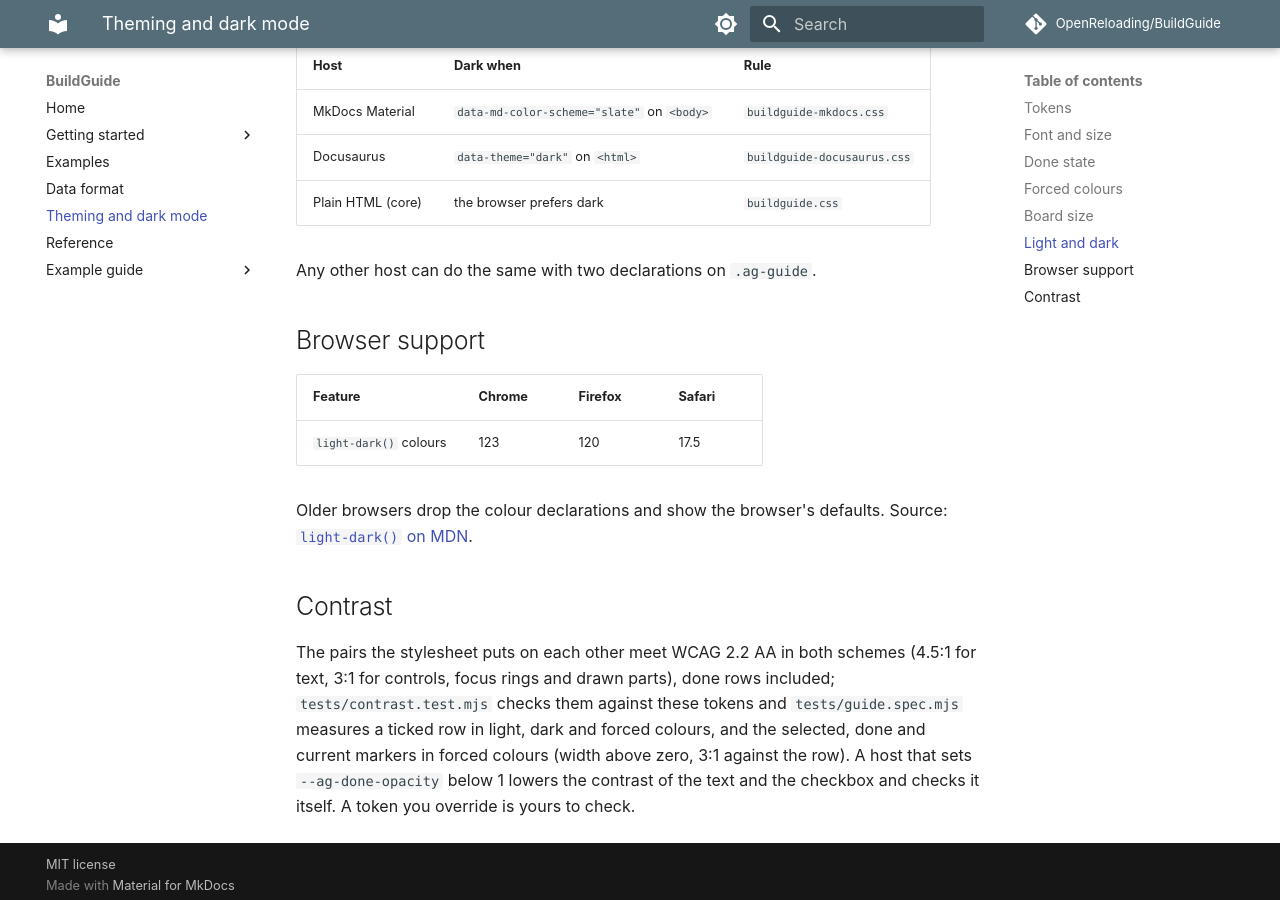
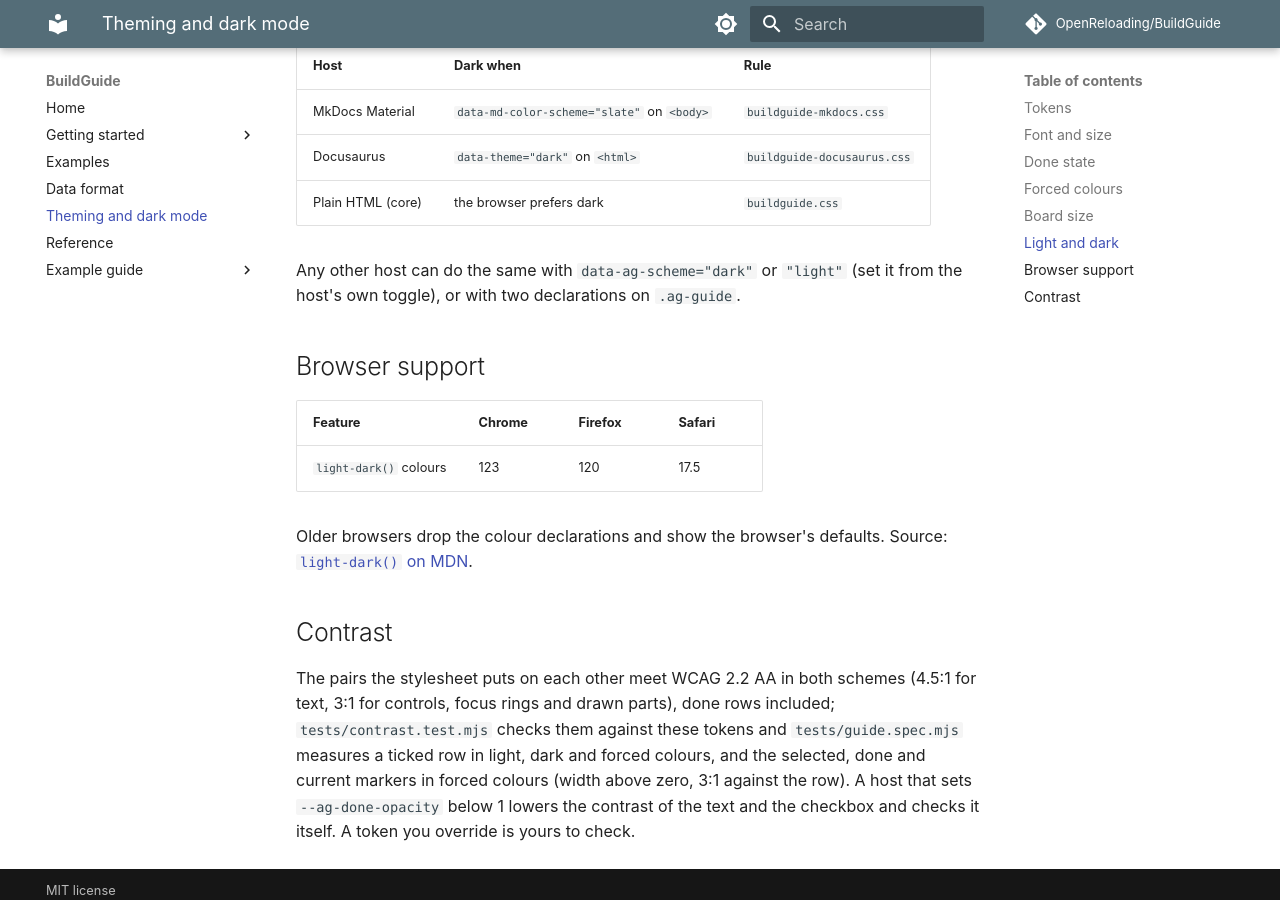
Before and after one commit to OpenReloading/BuildGuide, an MkDocs documentation site: the page built from docs/theming.md, in a window 1280 px wide and 900 px high, scrolled down 5064 px. Built offline with MkDocs 1.6.1 and Material for MkDocs 9.7.7, drawn with Linux system fonts in a browser that asks for light colours.

Commit message:
fix(core): own data-ag-scheme beats a light ancestor too
A component with data-ag-scheme="auto" inside a light ancestor stayed light
in a dark browser, while the same component inside a dark ancestor followed the
preference. The light ancestor rule now skips a component that names its own
value, as the dark one does.

Refs #70

Assisted-by: generative AI

```diff
--- a/docs/theming.md
+++ b/docs/theming.md
@@ -88,7 +88,7 @@
 | Docusaurus | `data-theme="dark"` on `<html>` | `buildguide-docusaurus.css` |
 | Plain HTML (core) | the browser prefers dark | `buildguide.css` |
 
-Any other host can do the same with two declarations on `.ag-guide`.
+Any other host can do the same with `data-ag-scheme="dark"` or `"light"` (set it from the host's own toggle), or with two declarations on `.ag-guide`.
 
 ## Browser support
 
--- a/packages/core/src/buildguide.css
+++ b/packages/core/src/buildguide.css
@@ -232,7 +232,7 @@
    "light" opts out of the preference, "dark" opts in, "auto" (or none) leaves the preference. The attribute of the component itself
    beats one of an ancestor. */
 @media screen and (prefers-color-scheme: dark){
- .ag-guide:not([data-ag-scheme=light], [data-ag-scheme=light] *){color-scheme:dark;--ag-board-filter:invert(.9) hue-rotate(180deg)}
+ .ag-guide:not([data-ag-scheme=light], :not([data-ag-scheme]):where([data-ag-scheme=light] *)){color-scheme:dark;--ag-board-filter:invert(.9) hue-rotate(180deg)}
 }
 @media screen{
  .ag-guide:is([data-ag-scheme=dark], :not([data-ag-scheme]):where([data-ag-scheme=dark] *)){color-scheme:dark;--ag-board-filter:invert(.9) hue-rotate(180deg)}
```
Also changed, not shown: 1 other file.
